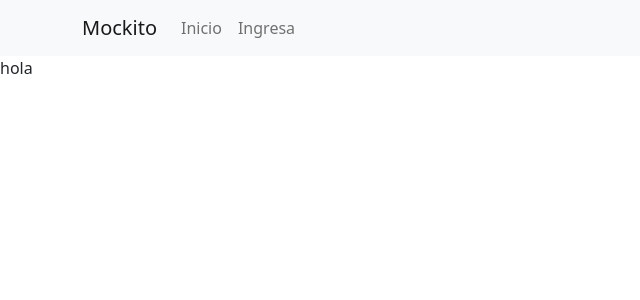
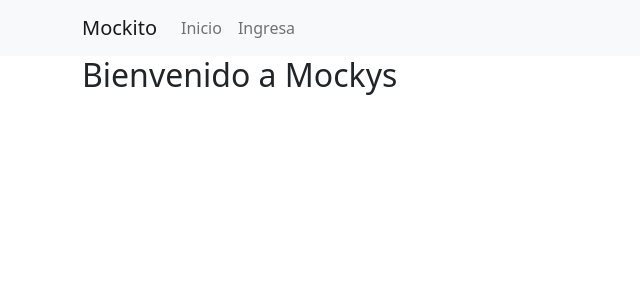
Before and after one commit to ThElement12/ProgramacionWebAvanzada, a React (Create React App) app in the folder Practica 2/frontend/: page /home in a window 1280 px wide. Shown: the top 300 px of the page, without its empty margins (0-640 px from the left). Built offline with nearby package versions, Linux system fonts and the light colour scheme.

Commit message:
Se arregla el landing page

```diff
--- a/Practica 2/frontend/src/App.js
+++ b/Practica 2/frontend/src/App.js
@@ -11,8 +11,6 @@ import Register from './Pages/Register';
 import Mockups from './Pages/Mockups';
 import Users from './Pages/Users';
 import RegisterMockups from './Pages/RegisterMockups';
-
-import ProviderWrapper from './Components/ProviderWrapper'
 
 function App() {
 
--- a/Practica 2/frontend/src/Pages/Home/index.jsx
+++ b/Practica 2/frontend/src/Pages/Home/index.jsx
@@ -1,12 +1,27 @@
 import React from 'react'
+import { Container } from "react-bootstrap";
 import Navigation from '../../Components/Navigation'
+import "bootstrap/dist/css/bootstrap.min.css";
+
 
 export default function Home() {
-    return (
 
-        <div>
-            <Navigation/>
-            hola
-        </div>
-    )
+  const welcome = () => {
+    if (sessionStorage.getItem('username'))
+      return <h2>
+        Bienvenido de nuevo, {sessionStorage.getItem('username')}!
+      </h2>
+    else
+      return <h2>Bienvenido a Mockys</h2>
+  }
+  return (
+
+    <div>
+      <Navigation />
+      <Container>
+        {welcome()}
+      </Container>
+
+    </div>
+  )
 }
--- a/Practica 2/frontend/src/Pages/Mockups/index.jsx
+++ b/Practica 2/frontend/src/Pages/Mockups/index.jsx
@@ -119,7 +119,7 @@ const Mockups = (props) => {
       "description": endPointDescription,
       "status": statusCodes[status].code,
       "method": accessMethod,
-      "headers": JSON.parse("[" + headers + "]"),
+      "headers": headers.length() ? [] : JSON.parse("[" + headers + "]"),
       "contentType": contentType,
       "body": contentBody,
       "creation": null, //Dia de creacion
@@ -338,7 +338,7 @@ const Mockups = (props) => {
                 <td>{elemento["status"]}</td>
                 <td>{elemento["method"]}</td>
                 <td>{`http://localhost:8082/${elemento["uuid"]}`}</td>
-                <td>{elemento["token"] === null ? "N/A" : <a href="#"><span onClick={() => { navigator.clipboard.writeText(elemento["token"]) }}>Copiar token</span></a>}</td>
+                <td>{elemento["token"] === null ? "N/A" : <a href="#/"><span onClick={() => { navigator.clipboard.writeText(elemento["token"]) }}>Copiar token</span></a>}</td>
                 <td>{elemento["expiryTime"].slice(0, 10)}</td>
                 <td>
                   <Button variant="warning"
--- a/Practica 2/frontend/src/Pages/Register/index.jsx
+++ b/Practica 2/frontend/src/Pages/Register/index.jsx
@@ -1,6 +1,5 @@
 import React, { useState } from "react";
 import { Form, Button, Card, Alert } from "react-bootstrap";
-import { useHistory } from "react-router-dom";
 
 import Navigation from "../../Components/Navigation";
 
@@ -17,8 +16,6 @@ const Register = () => {
 
   const [msgError, setmsgError] = useState("");
 
-  const history = useHistory();
-
   const onSubmit = (event) => {
     event.preventDefault();
     if (password !== confirm) {
@@ -31,9 +28,7 @@ const Register = () => {
     await AuthService.register(username, password, mail)
 
   }
-  const onSucess = () => {
-    setmsgError("")
-  }
+
   return (
     <div>
       <Navigation />
--- a/Practica 2/frontend/src/Pages/RegisterMockups/index.jsx
+++ b/Practica 2/frontend/src/Pages/RegisterMockups/index.jsx
@@ -14,7 +14,7 @@ import userService from "../../Utils/user.service";
 import statusCodes from "../../Utils/status-code.json";
 
 const RegisterMockups = () => {
-  const [language, setLanguage] = useState("es-es")
+  const [language, setLanguage] = useState(sessionStorage.getItem('lang') || "es-es")
 
   useEffect(() => {
     sessionStorage.setItem('lang', language);
@@ -44,7 +44,7 @@ const RegisterMockups = () => {
       "description": endPointDescription,
       "status": statusCodes[status].code,
       "method": accessMethod,
-      "headers": headers.length() === 0 ? [] : JSON.parse("[" + headers + "]"),
+      "headers": JSON.parse("[" + headers + "]"),
       "contentType": contentType,
       "body": contentBody,
       "creation": null, //Dia de creacion
@@ -93,7 +93,7 @@ const RegisterMockups = () => {
         <Form.Label>
           <FormattedMessage id="lang" />
         </Form.Label>
-        <Form.Control as="select" defaulValue="es-es" onChange={(e) => {
+        <Form.Control value={language} as="select" defaulValue="es-es" onChange={(e) => {
                     setLanguage(e.target.value)
                   }}
           style={{width: "auto"}}>
```
